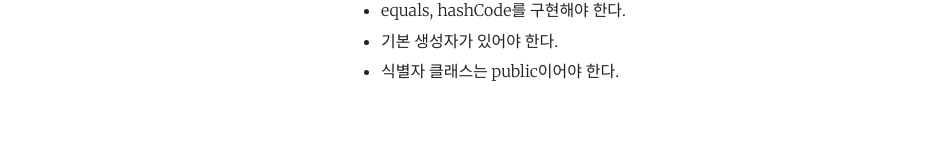
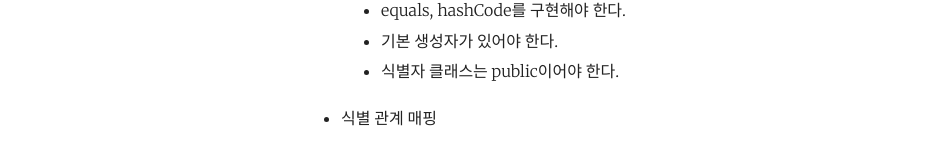
Before and after one commit to ppyong/ppyong.github.io, a Jekyll site: the page built from _posts/2021-07-10-persistance-context.md, in a window 1280 px wide and 900 px high, scrolled down 3120 px. Shown: the part 722-887 px from the top of the window, without its empty margins (54-984 px from the left). Built offline with Jekyll 4.4.1, drawn with Linux system fonts in a browser that asks for light colours; before the commit the page ends 3974 px from its top, so only the background shows below that.

Commit message:
add post persistance-context

```diff
--- a/_posts/2021-07-10-persistance-context.md
+++ b/_posts/2021-07-10-persistance-context.md
@@ -141,3 +141,5 @@ public class ParentId implements Serializable {
 >- equals, hashCode를 구현해야 한다.
 >- 기본 생성자가 있어야 한다.
 >- 식별자 클래스는 public이어야 한다.
+
+- 식별 관계 매핑
```
